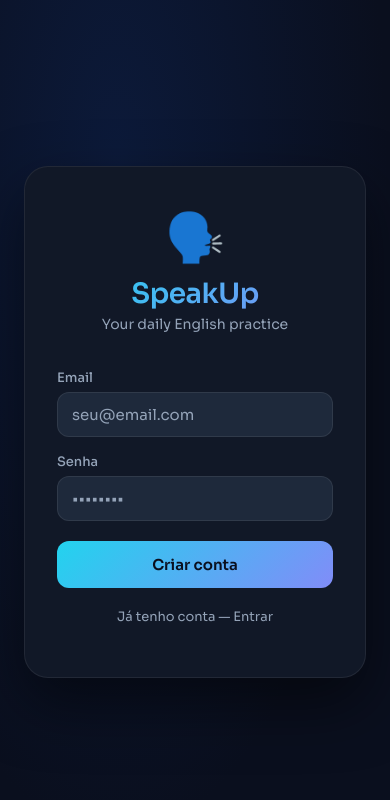
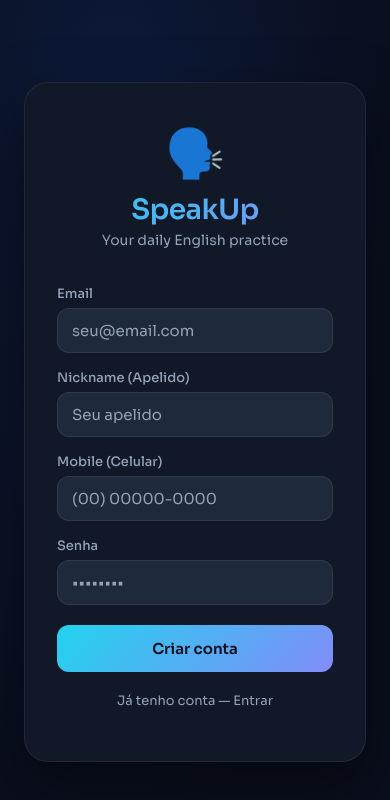
Before and after one commit to leoalvesjf/mvp-english, a React (Vite) app: page /login in a window 390 px wide. Both pictures are taken after a click on the button "Não tenho conta — Criar". Shown: the top 800 px of the page. Built offline with nearby package versions, Linux system fonts and the light colour scheme; no server answers.

Commit message:
feat: implement nickname and mobile fields in registration

```diff
--- a/src/pages/Login.jsx
+++ b/src/pages/Login.jsx
@@ -6,6 +6,8 @@ import { useAuth } from '../components/AuthProvider'
 export default function Login() {
   const [email, setEmail] = useState('')
   const [password, setPassword] = useState('')
+  const [nickname, setNickname] = useState('')
+  const [mobile, setMobile] = useState('')
   const [isSignUp, setIsSignUp] = useState(false)
   const [loading, setLoading] = useState(false)
   const [message, setMessage] = useState('')
@@ -29,8 +31,20 @@ export default function Login() {
 
     try {
       if (isSignUp) {
+        if (!nickname || !mobile) {
+          throw new Error('Nickname e Celular são obrigatórios.')
+        }
         console.log('Login: Attempting sign up...')
-        const { data, error } = await supabase.auth.signUp({ email, password })
+        const { data, error } = await supabase.auth.signUp({
+          email,
+          password,
+          options: {
+            data: {
+              nickname,
+              mobile
+            }
+          }
+        })
         console.log('Login: Sign up result:', data, error)
         if (error) throw error
         setMessage('Conta criada! Verifique seu email para confirmar.')
@@ -59,7 +73,7 @@ export default function Login() {
         </div>
 
         <form onSubmit={handleSubmit} className="login-form">
-          <div className="field">
+           <div className="field">
             <label>Email</label>
             <input
               type="email"
@@ -69,6 +83,31 @@ export default function Login() {
               required
             />
           </div>
+
+          {isSignUp && (
+            <>
+              <div className="field">
+                <label>Nickname (Apelido)</label>
+                <input
+                  type="text"
+                  value={nickname}
+                  onChange={e => setNickname(e.target.value)}
+                  placeholder="Seu apelido"
+                  required
+                />
+              </div>
+              <div className="field">
+                <label>Mobile (Celular)</label>
+                <input
+                  type="tel"
+                  value={mobile}
+                  onChange={e => setMobile(e.target.value)}
+                  placeholder="(00) 00000-0000"
+                  required
+                />
+              </div>
+            </>
+          )}
           <div className="field">
             <label>Senha</label>
             <input
```
